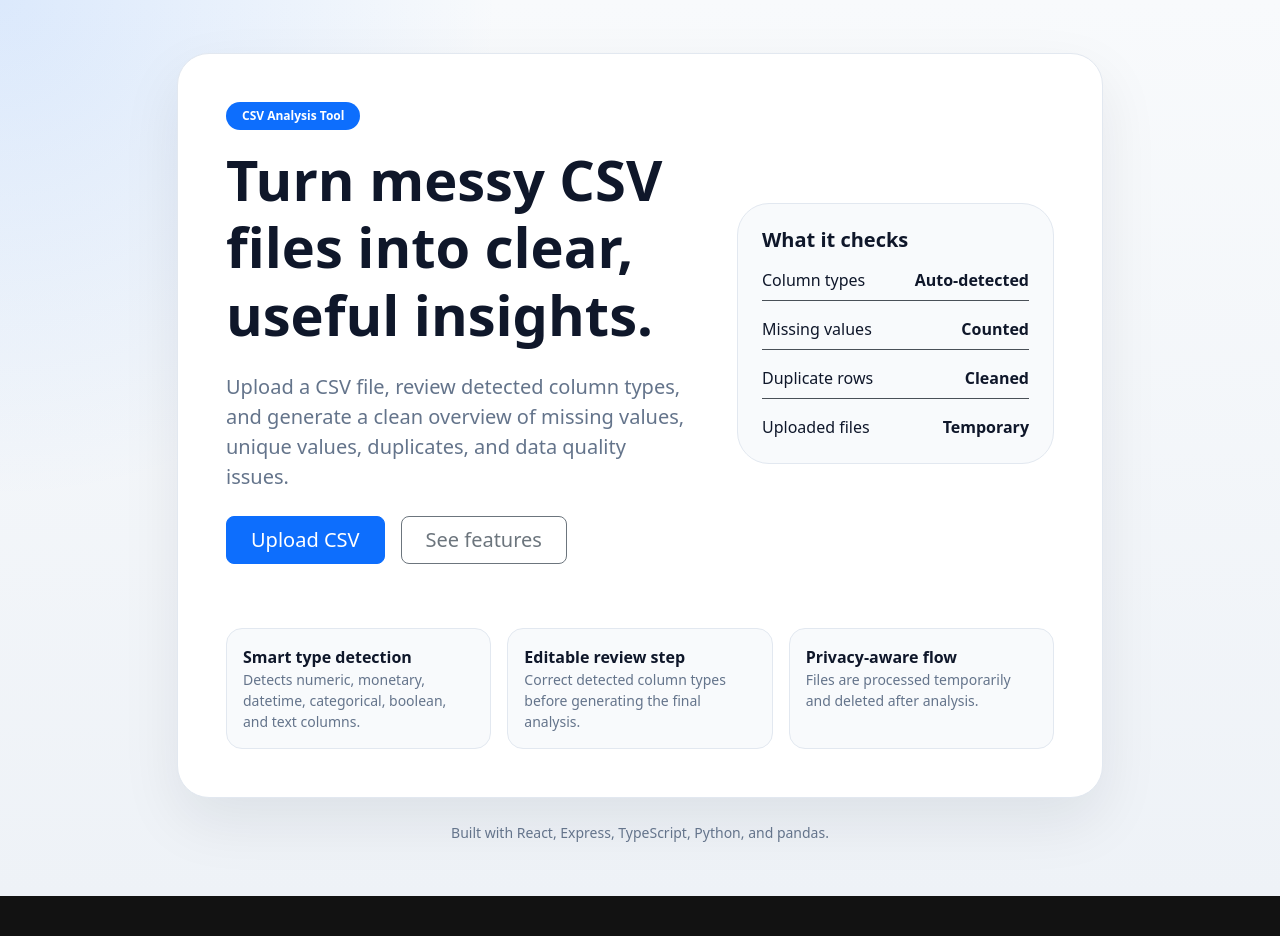
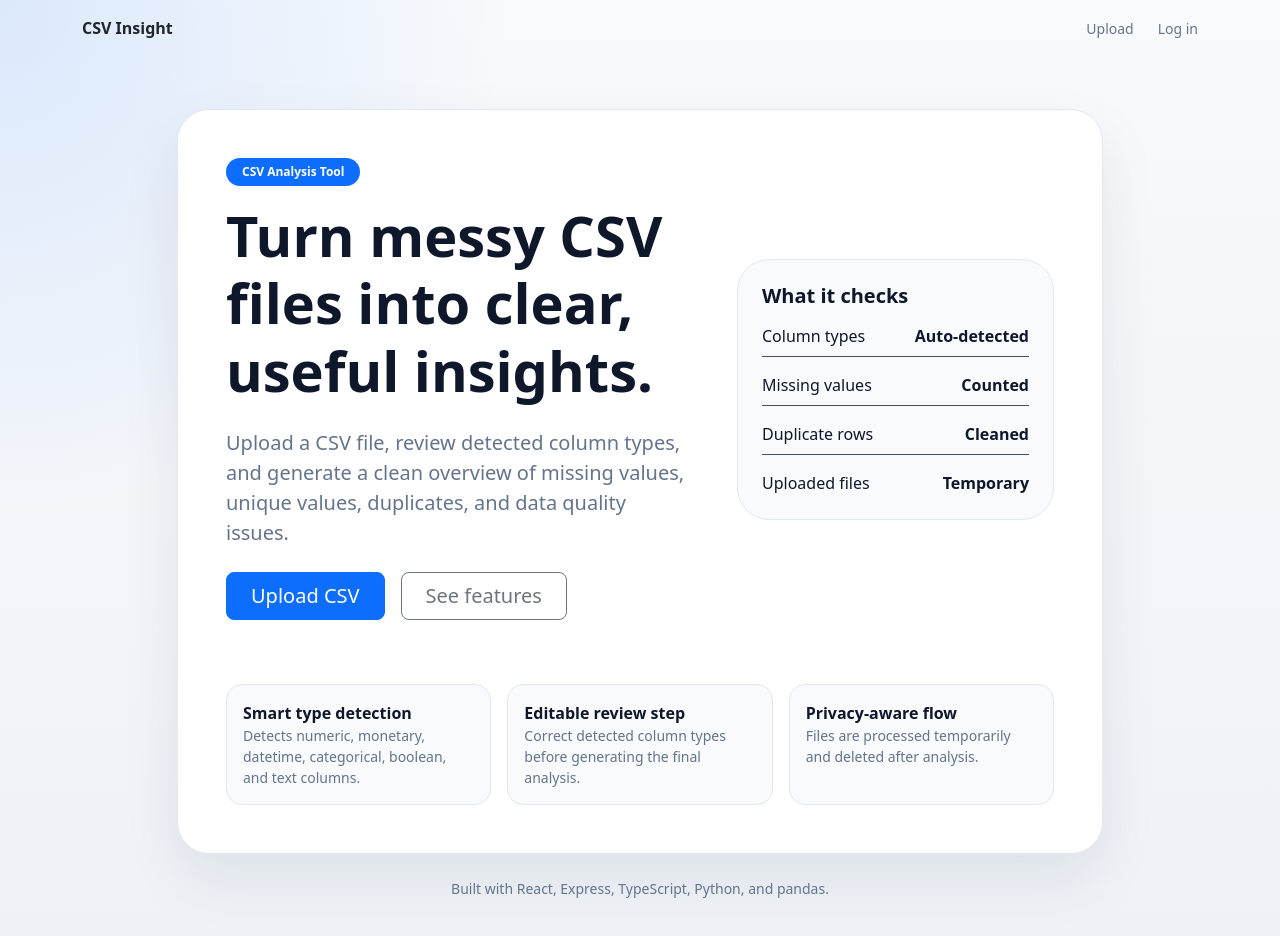
Before and after one commit to Macks404/CSV-Analysis-Tool, a React (Vite) app in the folder client/: page / in a window 1280 px wide. Shown: the top 936 px of the page. Before the commit the page ends 896 px from the top, so only its background shows below. Built offline with nearby package versions, Linux system fonts and the light colour scheme.

Commit message:
made further improvements to the UI

```diff
--- a/client/src/App.tsx
+++ b/client/src/App.tsx
@@ -3,10 +3,14 @@ import UploadPage from "./pages/UploadPage.tsx";
 import AnalyzePage from "./pages/AnalyzePage.tsx";
 import FileOverviewPage from "./pages/FileOverviewPage.tsx";
 import PageNotFound from "./pages/PageNotFound.tsx";
+import Navbar from "./components/Navbar.tsx";
 import { Routes, Route } from "react-router-dom";
 
 function App() {
   return (
+    <>
+      <Navbar />
+
       <Routes>
         <Route path="/" element={<LandingPage />} />
         <Route path="/upload" element={<UploadPage />} />
@@ -14,6 +18,7 @@ function App() {
         <Route path="/file-overview" element={<FileOverviewPage />} />
         <Route path="*" element={<PageNotFound />} />
       </Routes>
+    </>
   );
 }
 
--- /dev/null
+++ b/client/src/components/Navbar.tsx
@@ -0,0 +1,39 @@
+import { Link, NavLink } from "react-router-dom";
+
+function Navbar() {
+  const isLoggedIn = false;
+
+  return (
+    <header className="py-3">
+      <div className="container d-flex justify-content-between align-items-center">
+        <Link to="/" className="text-decoration-none fw-bold text-dark">
+          CSV Insight
+        </Link>
+
+        <nav className="d-flex align-items-center gap-4 small">
+          <NavLink to="/upload" className="nav-minimal-link">
+            Upload
+          </NavLink>
+
+          {isLoggedIn && (
+            <NavLink to="/analysis-history" className="nav-minimal-link">
+              History
+            </NavLink>
+          )}
+
+          {isLoggedIn ? (
+            <NavLink to="/account" className="nav-minimal-link">
+              Account
+            </NavLink>
+          ) : (
+            <NavLink to="/login" className="nav-minimal-link">
+              Log in
+            </NavLink>
+          )}
+        </nav>
+      </div>
+    </header>
+  );
+}
+
+export default Navbar;
--- a/client/src/index.css
+++ b/client/src/index.css
@@ -53,3 +53,61 @@ body {
   background: #f8fafc;
   border: 1px solid #e2e8f0;
 }
+
+.nav-minimal-link {
+  color: #64748b;
+  text-decoration: none;
+  font-weight: 500;
+}
+
+.nav-minimal-link:hover {
+  color: #0f172a;
+}
+
+.nav-minimal-link.active {
+  color: #0d6efd;
+}
+
+.analysis-table {
+  border: 1px solid #e2e8f0;
+  border-radius: 16px;
+  overflow: hidden;
+}
+
+.analysis-table thead th {
+  background: #f8fafc;
+  color: #334155;
+  font-size: 0.875rem;
+  font-weight: 700;
+  border-bottom: 1px solid #e2e8f0;
+}
+
+.analysis-table tbody td {
+  background: #ffffff;
+  color: #0f172a;
+  border-bottom: 1px solid #e2e8f0;
+}
+
+.analysis-table tbody tr:hover td {
+  background: #f8fafc;
+}
+
+.info-callout {
+  background: #eff6ff;
+  color: #1e3a8a;
+  border: 1px solid #bfdbfe;
+  border-radius: 16px;
+  padding: 1rem;
+}
+
+.analysis-select {
+  background-color: #ffffff;
+  border: 1px solid #cbd5e1;
+  color: #0f172a;
+  border-radius: 10px;
+}
+
+.analysis-select:focus {
+  border-color: #2563eb;
+  box-shadow: 0 0 0 0.2rem rgba(37, 99, 235, 0.15);
+}
--- a/client/src/pages/AnalyzePage.tsx
+++ b/client/src/pages/AnalyzePage.tsx
@@ -70,7 +70,7 @@ function AnalyzePage() {
           </div>
         </div>
 
-        <div className="table-responsive">
+        <div className="table-responsive analysis-table">
           <table className="table table-hover align-middle mb-0">
             <thead className="table-light">
               <tr>
--- a/client/src/pages/FileOverviewPage.tsx
+++ b/client/src/pages/FileOverviewPage.tsx
@@ -56,13 +56,13 @@ function FileOverviewPage() {
           </div>
         </div>
 
-        <div className="alert alert-primary border-0 rounded-4 mb-4">
+        <div className="info-callout mb-4">
           <strong>Tip:</strong> If a column has been detected incorrectly,
           change it here before continuing.
         </div>
 
         <div className="table-responsive">
-          <table className="table table-hover align-middle mb-0">
+          <table className="table table-hover align-middle mb-0 analysis-table">
             <thead className="table-light">
               <tr>
                 <th scope="col">Column name</th>
@@ -81,7 +81,7 @@ function FileOverviewPage() {
 
                   <td>
                     <select
-                      className="form-select"
+                      className="form-select analysis-select"
                       value={columnTypes[col] ?? "text"}
                       onChange={(e) => {
                         setColumnTypes({
```
Lines whose indentation alone changed are shown as unchanged.
